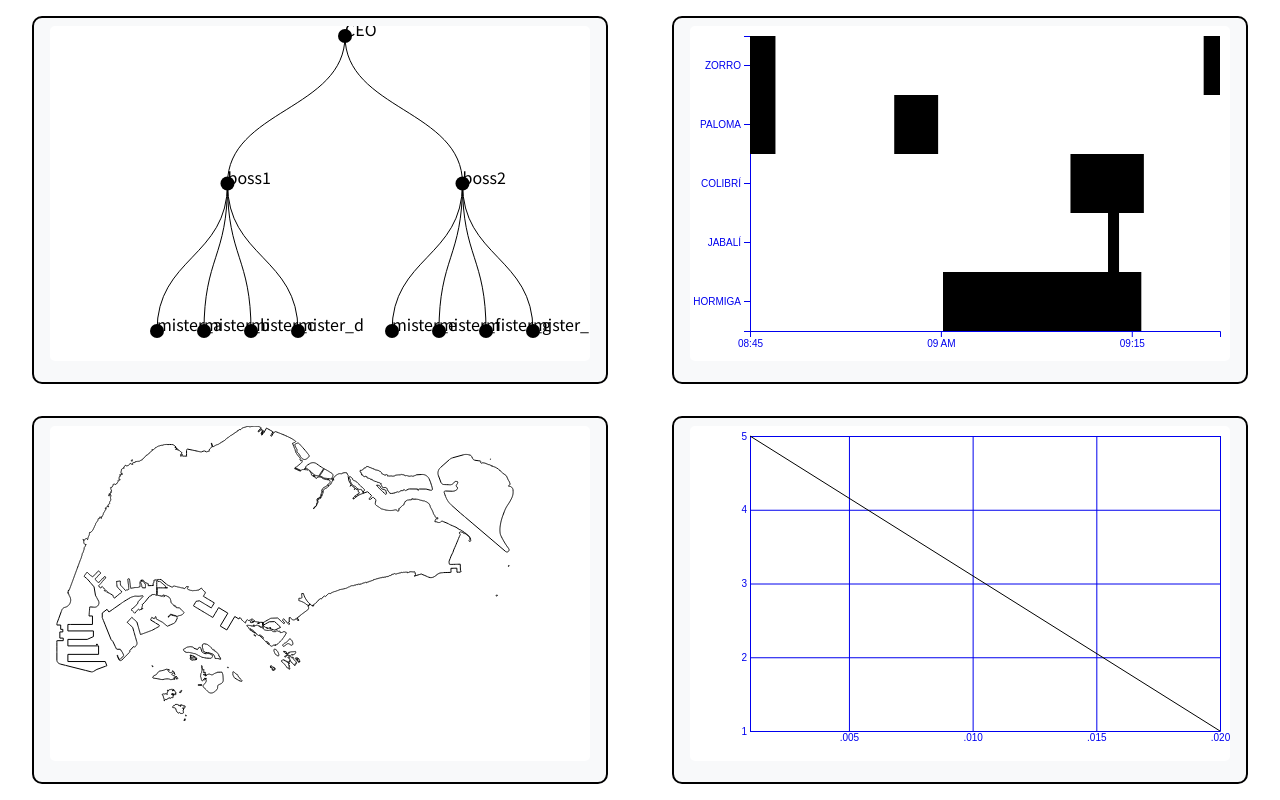
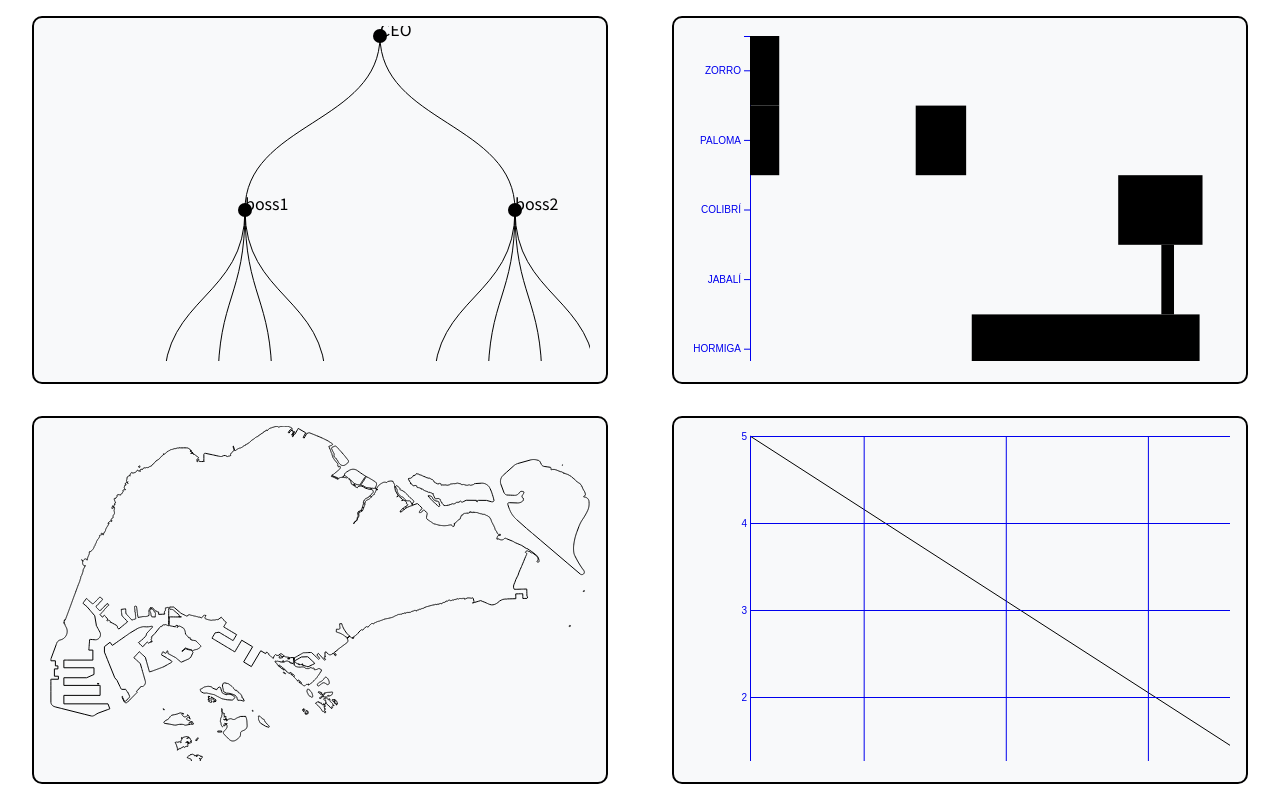
Before and after one commit to arturomp99/biodiversityVisualization, a React (Create React App) app: page / in a window 1280 px wide. Built offline with nearby package versions, Linux system fonts and the light colour scheme.

Commit message:
feat: APP added useObserveResize

```diff
--- a/src/components/dashboard/Dashboard.tsx
+++ b/src/components/dashboard/Dashboard.tsx
@@ -1,24 +1,14 @@
 import React from "react";
-import { Link } from "react-router-dom";
 import { StyledDashboardLayout } from "./styles";
 import { graphsMetadata } from "../../data";
 import { GraphMetadataType } from "../../data/graphs.types";
-import { useGetGraph } from "../shared/hooks/useGetGraph";
-import { GraphContainer, GraphCard } from "../shared/containers/Card";
+import { Graph } from "../shared/containers/Card";
 
 export const Dashboard = () => {
   return (
     <StyledDashboardLayout>
       {graphsMetadata.data.map((elementGraph: GraphMetadataType, i: number) => {
-        return (
-          <GraphCard key={i}>
-            <GraphContainer>
-              <Link to={`detail/${elementGraph.id}`}>
-                {useGetGraph(elementGraph.id)}
-              </Link>
-            </GraphContainer>
-          </GraphCard>
-        );
+        return <Graph key={i} graphName={elementGraph.id} />;
       })}
     </StyledDashboardLayout>
   );
--- a/src/components/graphs/LineChart/LineChart.tsx
+++ b/src/components/graphs/LineChart/LineChart.tsx
@@ -1,19 +1,21 @@
-import React from "react";
-import { createRef, useCallback, useEffect } from "react";
+import React, { FC } from "react";
+import { createRef, useEffect } from "react";
 import { StyledLineChartContainer } from "./styles";
 import { createAxes, giveSizeToAxes } from "../shared/Axes/drawAxes";
 import { useLineChartScales } from "./useLineChartScales";
 import { drawLines } from "./drawLines";
-import { observeResize } from "../../../utils/observeResize";
-import { useGetGraphCoordSys } from "../shared/hooks/useGetGraphCoordSys";
 import { lineChartParameters } from "../../../data/constants";
 import { SoundChartDataType } from "./lineChart.types";
 import { useDataContext } from "src/contexts/dataContext";
+import { GraphProps } from "../graphs.types";
 
-export const LineChart = () => {
+export const LineChart: FC<GraphProps> = ({ dimensions }) => {
   const {
     lineChartData: { data, loading },
   } = useDataContext();
+
+  const node = createRef<SVGSVGElement>();
+  const scales = useLineChartScales(data);
 
   useEffect(() => {
     if (!data) {
@@ -29,23 +31,6 @@ export const LineChart = () => {
     });
     drawLines(node.current, scaledData);
   }, [data]);
-
-  const node = createRef<SVGSVGElement>();
-  const { dimensions, setDimensions: setGraphDimensions } = useGetGraphCoordSys(
-    [0, 0]
-  );
-
-  const scales = useLineChartScales(data);
-
-  const resizeEventHandler = useCallback(
-    (resizedElement: ResizeObserverEntry[]) => {
-      setGraphDimensions([
-        resizedElement[0].contentRect.width,
-        resizedElement[0].contentRect.height,
-      ]);
-    },
-    []
-  );
 
   useEffect(() => {
     const timeoutId = setTimeout(() => {
@@ -78,8 +63,7 @@ export const LineChart = () => {
 
   useEffect(() => {
     if (!node.current) return;
-    createAxes(node.current, scales);
-    observeResize(node.current, resizeEventHandler);
+    createAxes(node.current, scales, dimensions);
   }, [node.current]);
 
   return <StyledLineChartContainer ref={node} id="lineChart" />;
--- a/src/components/graphs/Map/Map.tsx
+++ b/src/components/graphs/Map/Map.tsx
@@ -1,15 +1,13 @@
-import React, { FC, useEffect, useState, createRef, useCallback } from "react";
+import React, { FC, useEffect, useState, createRef } from "react";
 import { GraphProps } from "../graphs.types";
-import { useGetGraphCoordSys } from "../shared/hooks/useGetGraphCoordSys";
 import { drawMap } from "./drawMap";
 import { StyledMapContainer } from "./styles";
 import { mapIdNames } from "src/data/idClassNames";
-import { observeResize } from "src/utils/observeResize";
 import { addZoom } from "../shared/Interactivity/zoom";
 import { mapChartParameters } from "src/data/constants";
 import { useDataContext } from "src/contexts/dataContext";
 
-export const Map: FC<GraphProps> = ({ isBasicInteractive }) => {
+export const Map: FC<GraphProps> = ({ isBasicInteractive, dimensions }) => {
   const {
     mapData: { data, loading },
   } = useDataContext();
@@ -17,19 +15,6 @@ export const Map: FC<GraphProps> = ({ isBasicInteractive }) => {
 
   const node = createRef<SVGSVGElement>();
   const zoomContainer = createRef<SVGSVGElement>();
-  const { dimensions, setDimensions: setGraphDimensions } = useGetGraphCoordSys(
-    [0, 0]
-  );
-
-  const resizeEventHandler = useCallback(
-    (resizedElement: ResizeObserverEntry[]) => {
-      setGraphDimensions([
-        resizedElement[0].contentRect.width,
-        resizedElement[0].contentRect.height,
-      ]);
-    },
-    []
-  );
 
   useEffect(() => {
     const timeoutId = setTimeout(() => {
@@ -53,7 +38,6 @@ export const Map: FC<GraphProps> = ({ isBasicInteractive }) => {
         mapChartParameters.zoom.max,
       ]);
     }
-    observeResize(node.current, resizeEventHandler);
   }, [node.current]);
 
   useEffect(() => {
--- a/src/components/graphs/TimeLine/TimeLine.tsx
+++ b/src/components/graphs/TimeLine/TimeLine.tsx
@@ -1,24 +1,18 @@
-import React, { createRef, useEffect, useCallback } from "react";
+import React, { createRef, useEffect, FC } from "react";
 import { StyledTimeLineContainer } from "./styles";
-// import { useGetGraphCoordSys } from "../shared/hooks/useGetGraphCoordSys";
-import { useGetGraphCoordSys } from "../shared/hooks/useGetGraphCoordSys";
 import { useTimeLineScales } from "./useTimeLineScales";
 import { createAxes, giveSizeToAxes } from "../shared/Axes/drawAxes";
 import { timeLineParameters } from "src/data/constants";
-import { observeResize } from "src/utils/observeResize";
 import { drawMarkers } from "./drawMarkers";
 import { useDataContext } from "src/contexts/dataContext";
+import { GraphProps } from "../graphs.types";
 
-export const TimeLine = () => {
+export const TimeLine: FC<GraphProps> = ({ dimensions }) => {
   const {
     timeLineData: { data, loading },
   } = useDataContext();
 
   const node = createRef<SVGSVGElement>();
-  const { dimensions, setDimensions: setGraphDimensions } = useGetGraphCoordSys(
-    [0, 0]
-  );
-
   const { scales, scaleData } = useTimeLineScales(data);
 
   useEffect(() => {
@@ -32,16 +26,6 @@ export const TimeLine = () => {
     const [, graphHeight] = dimensions;
     drawMarkers(node.current, scaledData, graphHeight);
   }, [data, scaleData]);
-
-  const resizeEventHandler = useCallback(
-    (resizedElement: ResizeObserverEntry[]) => {
-      setGraphDimensions([
-        resizedElement[0].contentRect.width,
-        resizedElement[0].contentRect.height,
-      ]);
-    },
-    []
-  );
 
   useEffect(() => {
     const timeoutId = setTimeout(() => {
@@ -70,8 +54,7 @@ export const TimeLine = () => {
 
   useEffect(() => {
     if (!node.current) return;
-    createAxes(node.current, scales);
-    observeResize(node.current, resizeEventHandler);
+    createAxes(node.current, scales, dimensions);
   }, [node.current]);
 
   return <StyledTimeLineContainer ref={node} id="lineChart" />;
--- a/src/components/graphs/graphs.types.ts
+++ b/src/components/graphs/graphs.types.ts
@@ -1,3 +1,4 @@
 export interface GraphProps {
-  isBasicInteractive: boolean;
+  dimensions: [number, number];
+  isBasicInteractive?: boolean;
 }
--- /dev/null
+++ b/src/components/shared/containers/Card/Graph.tsx
@@ -0,0 +1,27 @@
+import React from "react";
+import { Link } from "react-router-dom";
+import { StyledGraphCard } from "./styles";
+import { useObserveResize } from "../../hooks/useObserveResize";
+import { useGetGraph } from "../../hooks/useGetGraph";
+
+export const Graph = (props: { graphName: string }) => {
+  const { containerRef, dimensions } = useObserveResize();
+  const { graphName } = props;
+
+  if (!dimensions) {
+    return (
+      <StyledGraphCard ref={containerRef}>
+        <div>loading...</div>
+      </StyledGraphCard>
+    );
+  }
+
+  const graphProps = { dimensions };
+  return (
+    <StyledGraphCard ref={containerRef}>
+      <Link to={`detail/${graphName}`}>
+        {useGetGraph(graphName, graphProps)}
+      </Link>
+    </StyledGraphCard>
+  );
+};
--- a/src/components/shared/containers/Card/GraphCard.tsx
+++ /dev/null
@@ -1,6 +0,0 @@
-import React, { ReactNode } from "react";
-import { StyledGraphCard } from "./styles";
-
-export const GraphCard = (props: { children: ReactNode }) => {
-  return <StyledGraphCard>{props.children}</StyledGraphCard>;
-};
--- a/src/components/shared/containers/Card/index.tsx
+++ b/src/components/shared/containers/Card/index.tsx
@@ -1,4 +1,4 @@
 export { CardFooter } from "./CardFooter";
-export { GraphCard } from "./GraphCard";
+export { Graph } from "./Graph";
 export { GraphContainer } from "./GraphContainer";
 export { StyledGraphCard } from "./styles";
--- a/src/components/shared/hooks/useGetGraph.tsx
+++ b/src/components/shared/hooks/useGetGraph.tsx
@@ -1,11 +1,22 @@
 import React from "react";
 import { Dendrogram, TimeLine, Map, LineChart } from "../../graphs";
+import { GraphProps } from "src/components/graphs/graphs.types";
 
-export const useGetGraph = (graphName: string | undefined) => {
+export const useGetGraph = (
+  graphName: string | undefined,
+  graphProps: GraphProps
+) => {
+  const { dimensions } = graphProps;
   return (
-    (graphName === "Dendrogram" && <Dendrogram isBasicInteractive />) ||
-    (graphName === "Timeline" && <TimeLine />) ||
-    (graphName === "Map" && <Map isBasicInteractive />) ||
-    (graphName === "LineChart" && <LineChart />) || <div>GRAPH NOT FOUND</div>
+    (graphName === "Dendrogram" && (
+      <Dendrogram isBasicInteractive dimensions={dimensions} />
+    )) ||
+    (graphName === "Timeline" && <TimeLine dimensions={dimensions} />) ||
+    (graphName === "Map" && (
+      <Map isBasicInteractive dimensions={dimensions} />
+    )) ||
+    (graphName === "LineChart" && <LineChart dimensions={dimensions} />) || (
+      <div>GRAPH NOT FOUND</div>
+    )
   );
 };
--- /dev/null
+++ b/src/components/shared/hooks/useObserveResize.tsx
@@ -0,0 +1,30 @@
+import { createRef, useEffect, useRef, useState } from "react";
+
+export const useObserveResize = () => {
+  const containerRef = createRef<HTMLDivElement>();
+  const observerRef = useRef<ResizeObserver | null>(null);
+  const [dimensions, setDimensions] = useState<undefined | [number, number]>(
+    undefined
+  );
+
+  useEffect(() => {
+    if (!containerRef.current) return;
+    const resizeEventHandler = (resizedElement: ResizeObserverEntry[]) => {
+      setDimensions([
+        resizedElement[0].contentRect.width,
+        resizedElement[0].contentRect.height,
+      ]);
+    };
+    observerRef.current = new ResizeObserver((element) =>
+      resizeEventHandler(element)
+    );
+    observerRef.current.observe(containerRef.current);
+
+    return () => {
+      // Disconnect the resize observer on unmount
+      observerRef.current?.disconnect();
+    };
+  }, []);
+
+  return { containerRef, dimensions };
+};
--- a/src/components/shared/hooks/useReadData.tsx
+++ b/src/components/shared/hooks/useReadData.tsx
@@ -108,8 +108,6 @@ const useReadTimeLineData = () => {
 };
 
 export const useReadData = () => {
-  console.log("loadData");
-
   const dendrogramData = useReadDendrogramData();
   const lineChartData = useReadLineChartData();
   const mapData = useReadMapData();
```
Also changed, not shown: src/components/graphs/Dendrogram/Dendrogram.tsx (+10 -29 lines).
